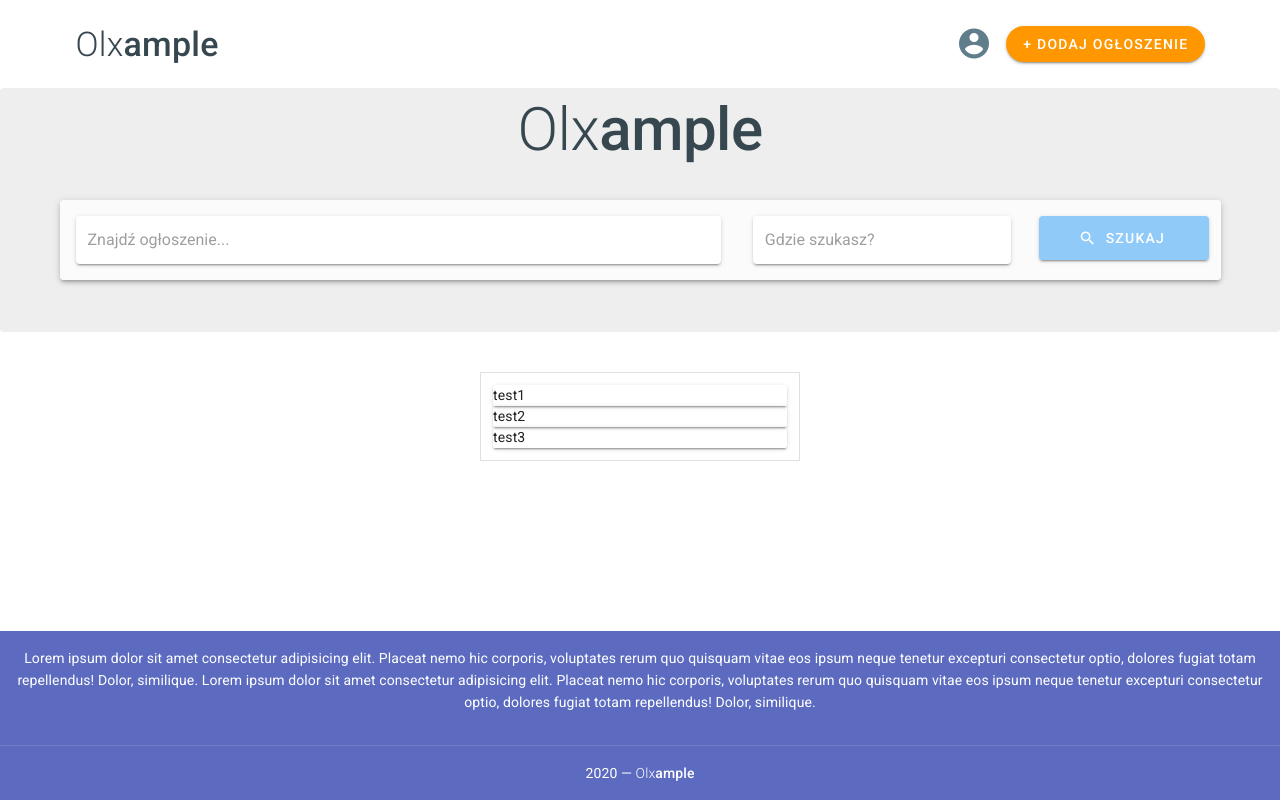
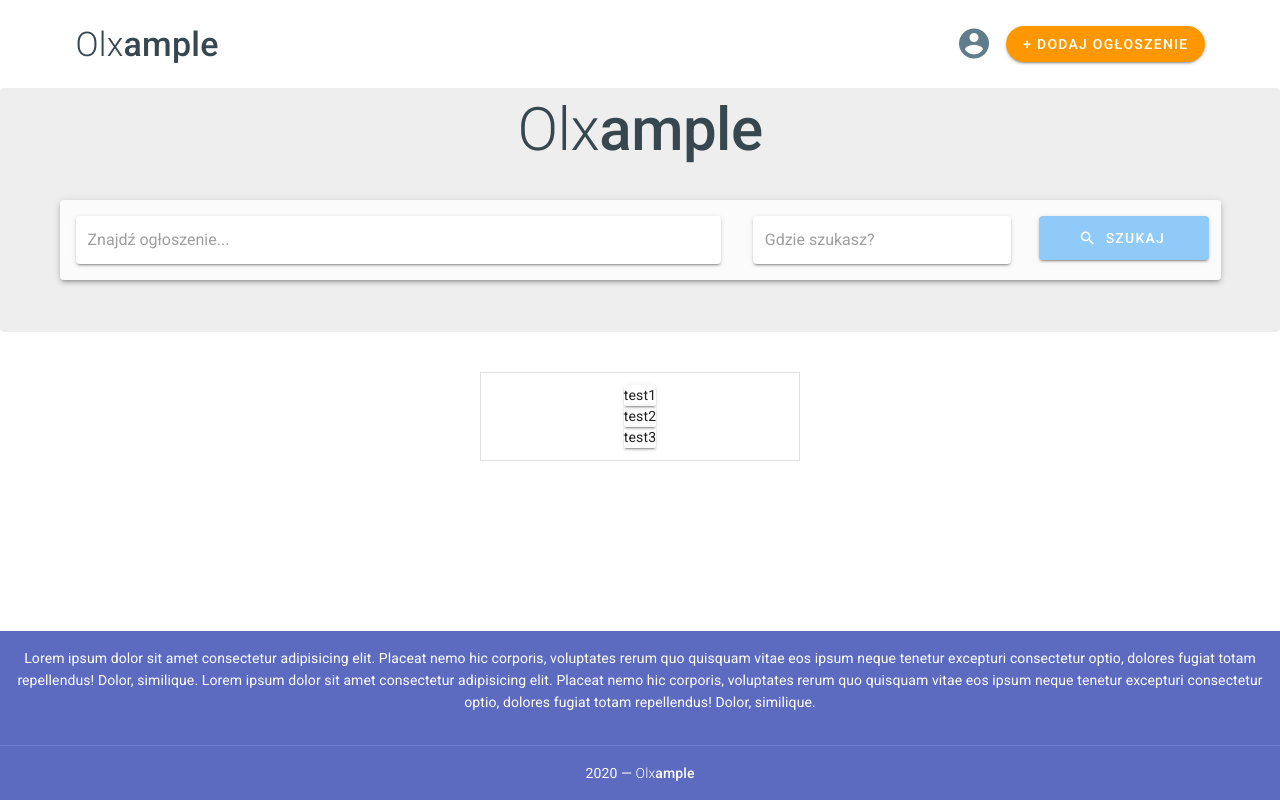
Before and after one commit to sinkuladis/apsi, a Vue app in the folder frontend/: page /#/ in a window 1280 px wide. Built offline with nearby package versions, Linux system fonts and the light colour scheme.

Commit message:
Move SearchSection component to Homve view

```diff
--- a/frontend/src/App.vue
+++ b/frontend/src/App.vue
@@ -1,7 +1,7 @@
 <template>
     <v-app id="app" class="grey lighten-3">
         <navbar/>
-        <search-section/>
+<!--        <search-section/>-->
         <router-view></router-view>
         <bottom-section class="footer"></bottom-section>
     </v-app>
@@ -9,7 +9,7 @@
 
 <script>
     import Navbar from '@/components/Navbar';
-    import SearchSection from '@/components/SearchSection';
+    // import SearchSection from '@/components/SearchSection';
     import BottomSection from "@/components/BottomSection";
 
     export default {
@@ -17,7 +17,7 @@
         components: {
             BottomSection,
             Navbar,
-            SearchSection
+            // SearchSection
         }
     }
 </script>
--- a/frontend/src/views/Home.vue
+++ b/frontend/src/views/Home.vue
@@ -1,22 +1,24 @@
 <template>
     <div class="main-body">
-        <categories-picker/>
-        <highlights-list/>
+        <search-section />
+        <categories-picker class="content"/>
+        <highlights-list class="content"/>
     </div>
 </template>
 
 <script>
     import CategoriesPicker from "@/components/CategoriesPicker";
     import HighlightsList from "@/components/HighlightsList";
+    import SearchSection from "@/components/SearchSection";
 
     export default {
         name: 'Home',
-        components: {HighlightsList, CategoriesPicker}
+        components: {HighlightsList, CategoriesPicker, SearchSection}
     }
 </script>
 
 <style scoped>
-    .main-body {
+    .content {
         display: flex;
         flex-direction: column;
         justify-content: center;
```
Also changed, not shown: frontend/src/components/Searchbar.vue (deleted, +0 -14 lines).
